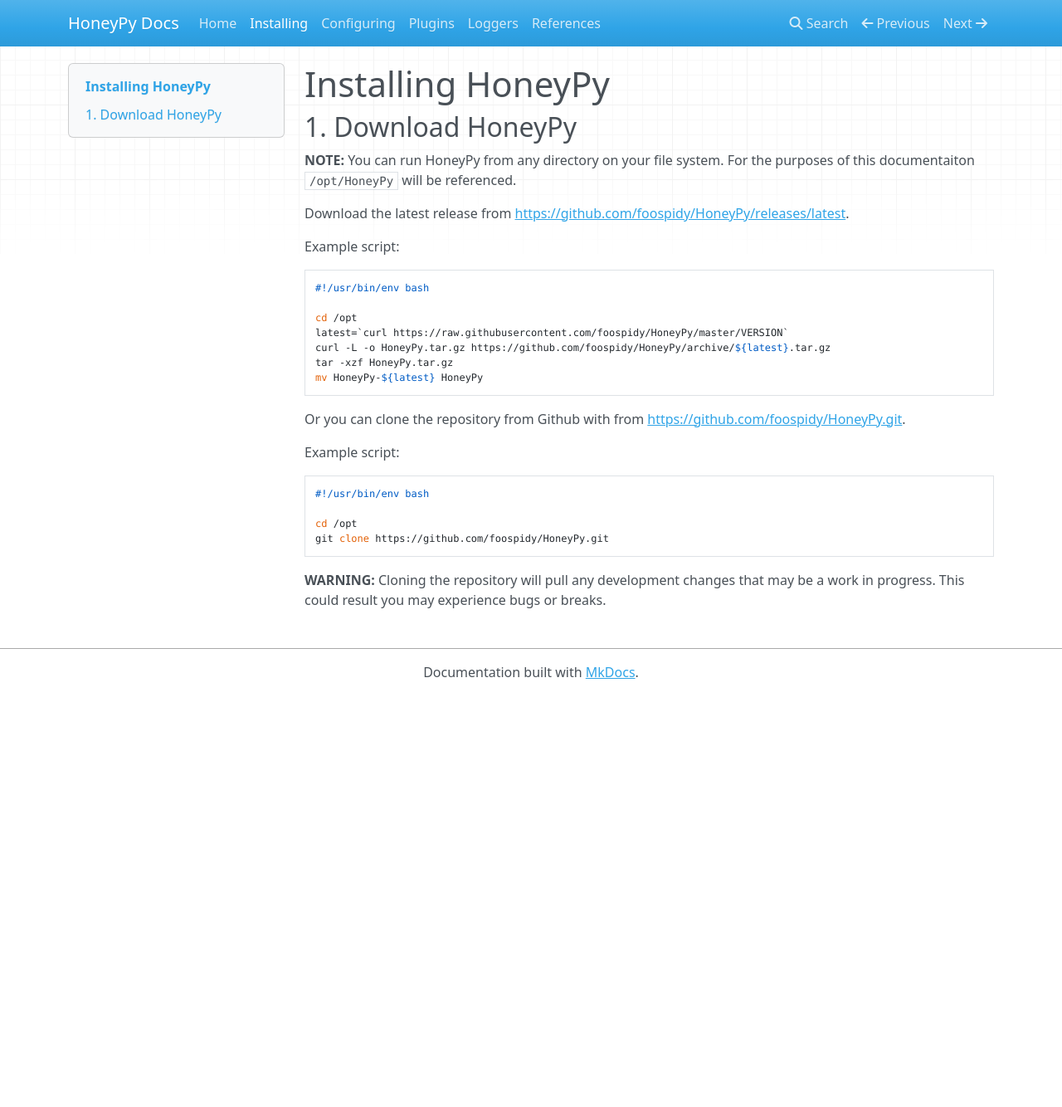
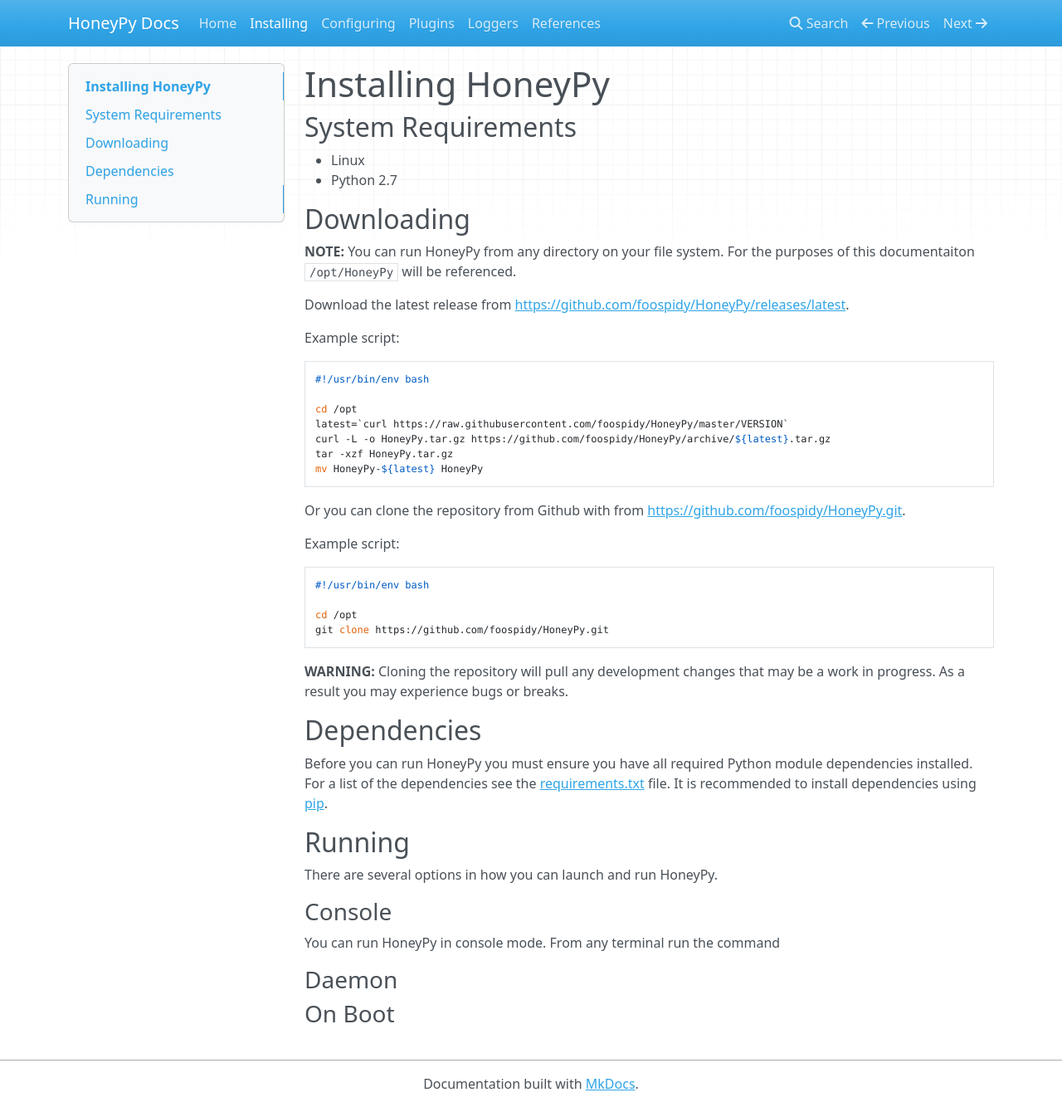
Before and after one commit to foospidy/HoneyPy, an MkDocs documentation site: the page built from docs/installing.md, in a window 1280 px wide and 1334 px high. Shown: the whole window at 83% size. Built offline with MkDocs 1.6.1, drawn with Linux system fonts in a browser that asks for light colours; nearby versions of some CDN libraries; old or Windows-style settings are respelled for this version of MkDocs.

Commit message:
docs update

````diff
--- a/docs/installing.md
+++ b/docs/installing.md
@@ -1,6 +1,11 @@
 # Installing HoneyPy
 
-## 1. Download HoneyPy
+## System Requirements
+
+- Linux
+- Python 2.7
+
+## Downloading
 
 __NOTE:__ You can run HoneyPy from any directory on your file system. For the purposes of this documentaiton `/opt/HoneyPy` will be referenced.
 
@@ -29,4 +34,19 @@
 git clone https://github.com/foospidy/HoneyPy.git
 ```
 
-__WARNING:__ Cloning the repository will pull any development changes that may be a work in progress. This could result you may experience bugs or breaks.
+__WARNING:__ Cloning the repository will pull any development changes that may be a work in progress. As a result you may experience bugs or breaks.
+
+## Dependencies
+
+Before you can run HoneyPy you must ensure you have all required Python module dependencies installed. For a list of the dependencies see the [requirements.txt](https://raw.githubusercontent.com/foospidy/HoneyPy/master/requirements.txt) file. It is recommended to install dependencies using [pip](https://pypi.python.org/pypi/pip).
+
+## Running
+
+There are several options in how you can launch and run HoneyPy.
+
+### Console
+
+You can run HoneyPy in console mode. From any terminal run the command
+### Daemon
+
+### On Boot
````
